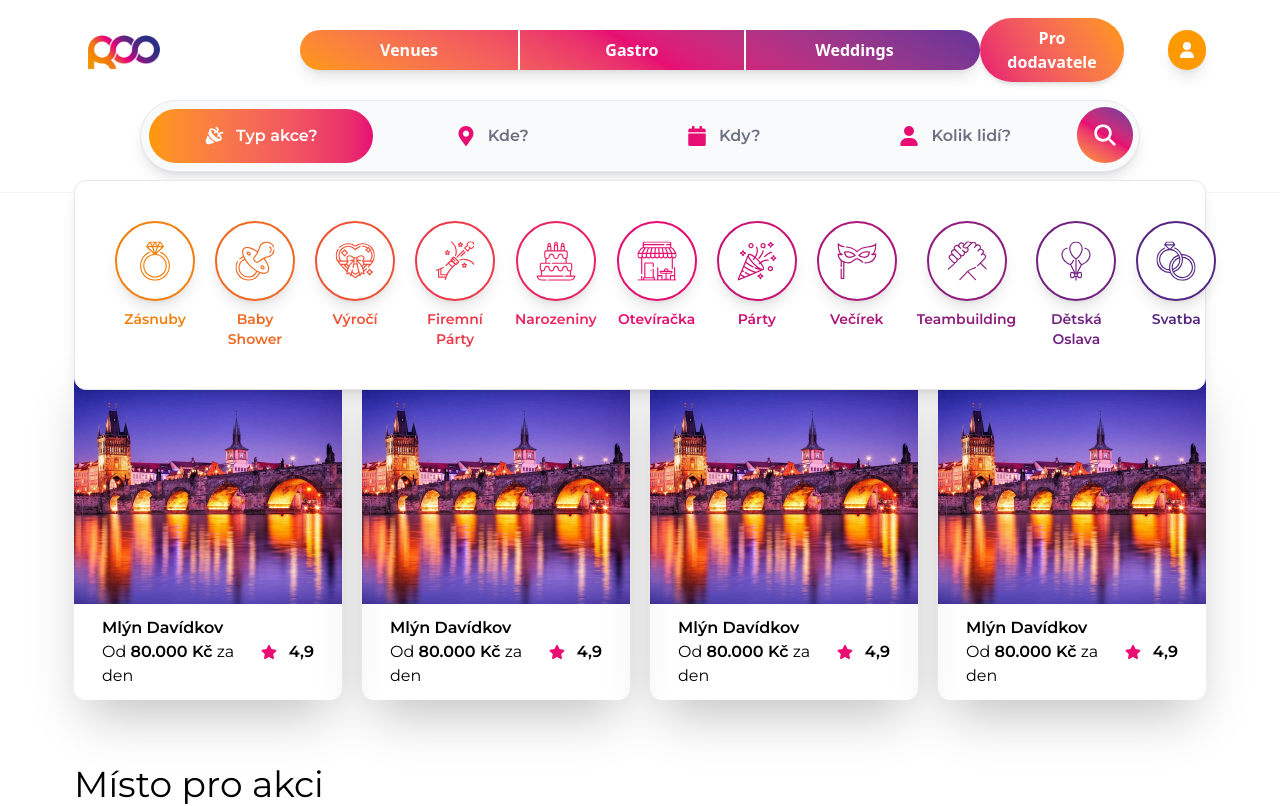
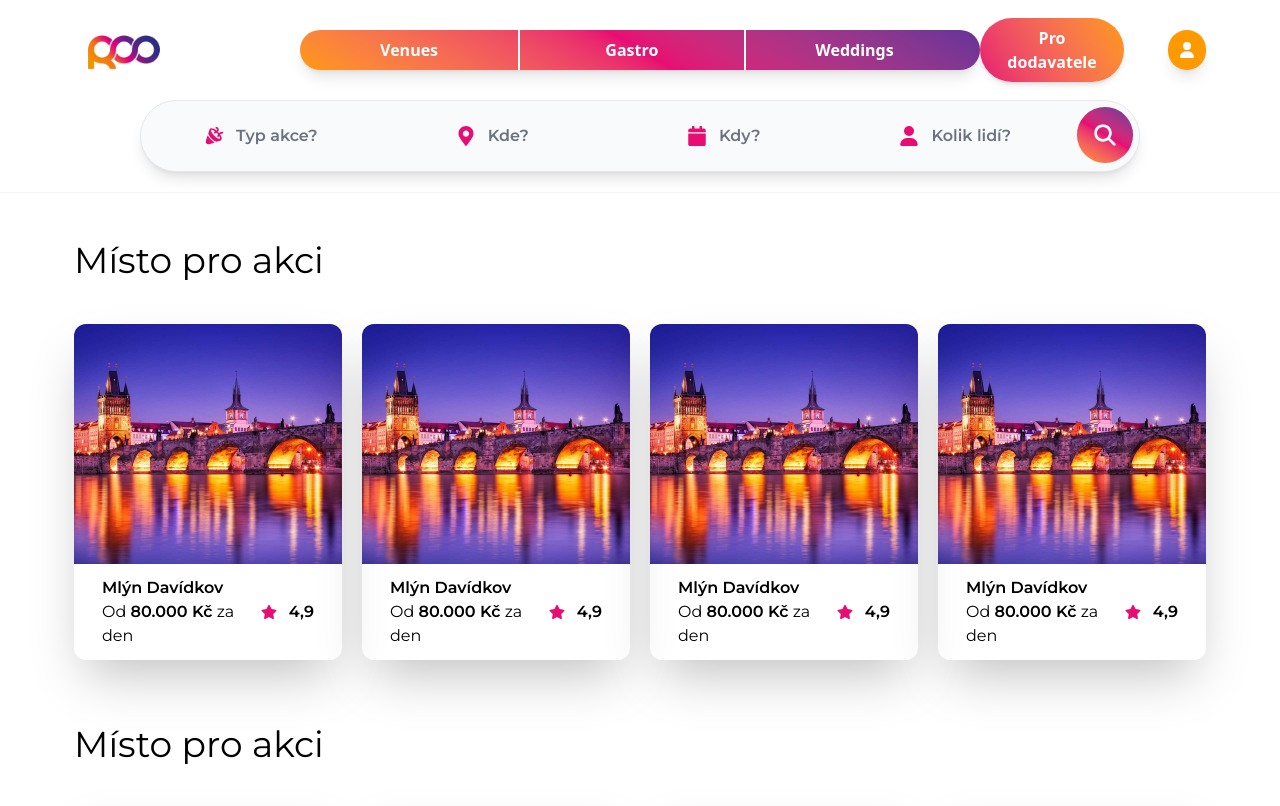
Before and after one commit to mardol131/roo, a Next.js app in the folder frontend/: page / in a window 1280 px wide. Shown: the top 806 px of the page. Built offline with nearby package versions, Linux system fonts and the light colour scheme.

Commit message:
Frontend: Adding to header type

```diff
--- a/frontend/app/_components/global/header/HeaderDesktop.tsx
+++ b/frontend/app/_components/global/header/HeaderDesktop.tsx
@@ -162,10 +162,10 @@ export function LowerHeader({
   );
 }
 
-export type SettingsType = "eventType" | "place" | "time" | "people";
+export type SettingsType = "eventType" | "place" | "time" | "people" | null;
 
 export default function HeaderDesktop({}: Props) {
-  const [settingsType, setSettingsType] = useState<SettingsType>("eventType");
+  const [settingsType, setSettingsType] = useState<SettingsType>(null);
 
   return (
     <div className="fixed bg-white px-[74px] flex flex-col items-center w-full border-b border-zinc-100 pb-5">
--- a/frontend/app/layout.tsx
+++ b/frontend/app/layout.tsx
@@ -16,9 +16,9 @@ export default function RootLayout({
   return (
     <html lang="en">
       <StoreProvider>
-        <body className={`antialiased`}>
+        <body>
           <Header />
-          <div className="pt-70">{children}</div>
+          <div className="pt-60">{children}</div>
         </body>
       </StoreProvider>
     </html>
```
